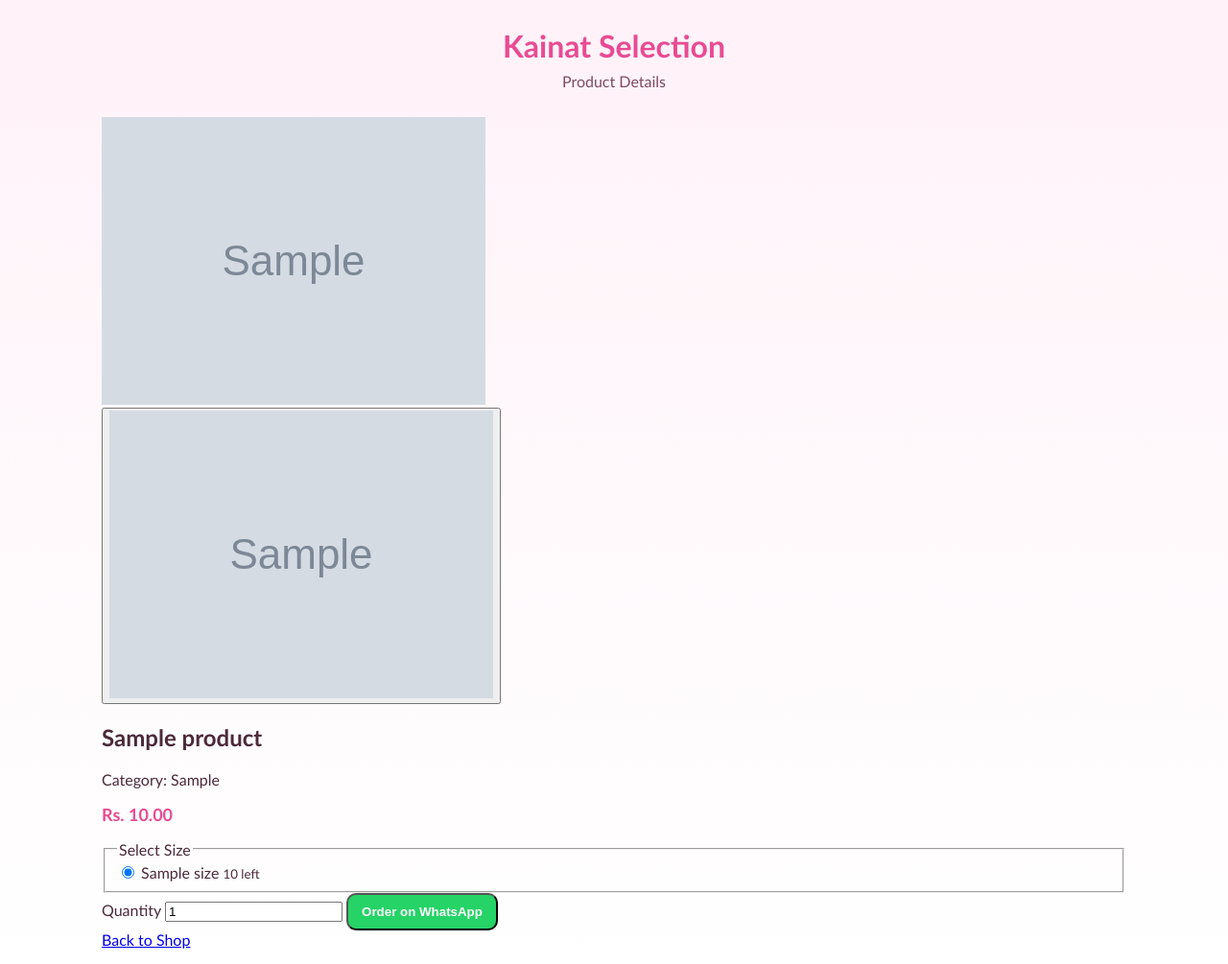
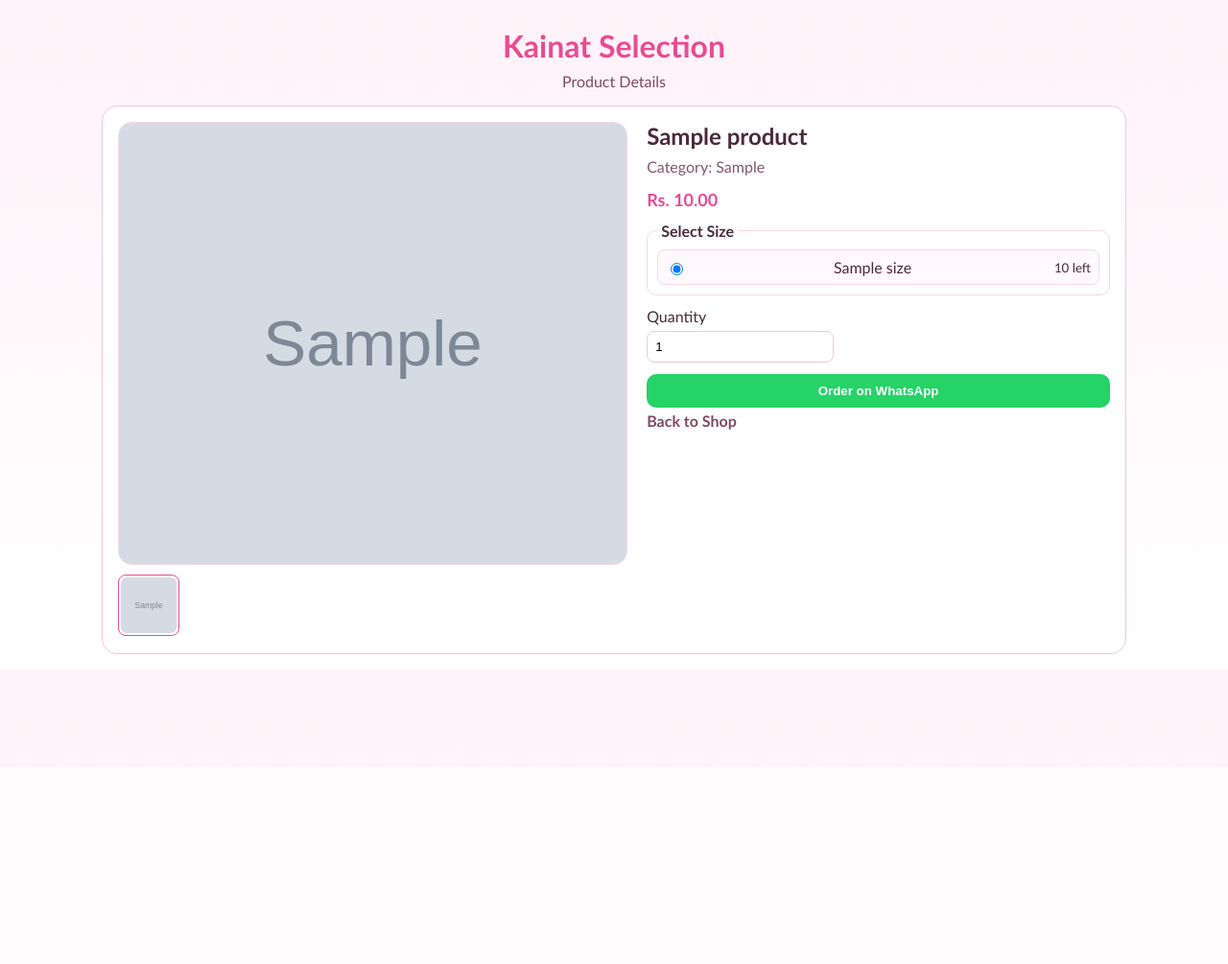
Before and after one commit to sarfrajae/kainat-selection, a Flask app: page /product/1 in a window 1280 px wide. Shown: the whole page at 96% size. After the commit the page ends 682 px from the top, so only its background shows below. Run offline with Flask 3, Linux system fonts and the light colour scheme; tables that the repository leaves empty hold one stand-in row (values such as "Sample post"); grey boxes marked "Sample" are stand-in pictures; some libraries are stand-ins or nearby versions.

Commit message:
Add files via upload

```diff
--- a/static/styles.css
+++ b/static/styles.css
@@ -302,8 +347,15 @@ td {
     font-size: 20px;
 }
 
+.shop-price-line {
+    margin: 0 0 12px;
+    display: flex;
+    gap: 8px;
+    align-items: center;
+    flex-wrap: wrap;
+}
+
 .shop-price {
-    margin: 0 0 12px;
     font-size: 18px;
     font-weight: 700;
     color: var(--pink-600);
@@ -317,6 +369,8 @@ td {
     font-weight: 700;
     padding: 10px 14px;
     border-radius: 10px;
+    border: none;
+    cursor: pointer;
 }
 
 .shop-empty {
@@ -327,7 +381,170 @@ td {
     text-align: center;
 }
 
+.detail-header {
+    padding-bottom: 0;
+}
+
+.product-detail-card {
+    background: var(--white);
+    border: 1px solid var(--border);
+    border-radius: 16px;
+    padding: 16px;
+    display: grid;
+    grid-template-columns: 1.1fr 1fr;
+    gap: 20px;
+}
+
+.main-image-wrap {
+    border: 1px solid #f7d9e7;
+    border-radius: 14px;
+    overflow: hidden;
+    position: relative;
+    touch-action: pan-y;
+}
+
+.gallery-image {
+    width: 100%;
+    height: 460px;
+    object-fit: cover;
+    display: none;
+}
+
+.gallery-image.active {
+    display: block;
+}
+
+.thumb-row {
+    margin-top: 10px;
+    display: flex;
+    gap: 8px;
+    overflow-x: auto;
+    padding-bottom: 2px;
+}
+
+.thumb-btn {
+    border: 1px solid #f2c7dd;
+    background: var(--white);
+    border-radius: 8px;
+    padding: 2px;
+    width: 64px;
+    height: 64px;
+    flex: 0 0 auto;
+    cursor: pointer;
+}
+
+.thumb-btn.active {
+    border-color: var(--pink-600);
+}
+
+.thumb-btn img {
+    width: 100%;
+    height: 100%;
+    object-fit: cover;
+    border-radius: 6px;
+}
+
+.info-column h2 {
+    margin: 0 0 8px;
+}
+
+.category-line {
+    margin: 0 0 14px;
+    color: #84556c;
+}
+
+.order-form {
+    margin-top: 10px;
+    display: grid;
+    gap: 12px;
+}
+
+.size-fieldset {
+    border: 1px solid #f6d8e6;
+    border-radius: 10px;
+    padding: 10px;
+    margin: 0;
+}
+
+.size-fieldset legend {
+    font-weight: 700;
+    padding: 0 4px;
+}
+
+.size-option {
+    display: flex;
+    align-items: center;
+    justify-content: space-between;
+    gap: 12px;
+    padding: 8px;
+    border: 1px solid #f6d8e6;
+    border-radius: 8px;
+    margin-bottom: 8px;
+    background: #fff8fc;
+}
+
+.size-option:last-child {
+    margin-bottom: 0;
+}
+
+.size-option.disabled {
+    opacity: 0.65;
+}
+
+.size-option input {
+    margin-right: 8px;
+}
+
+.qty-row {
+    display: grid;
+    gap: 6px;
+    max-width: 180px;
+}
+
+.qty-row input {
+    border: 1px solid var(--border);
+    border-radius: 8px;
+    padding: 8px;
+}
+
+.back-link {
+    display: inline-block;
+    margin-top: 4px;
+    color: #7f4a61;
+    text-decoration: none;
+    font-weight: 600;
+}
+
+@media (max-width: 900px) {
+    .product-detail-card {
+        grid-template-columns: 1fr;
+    }
+
+    .gallery-image {
+        height: 380px;
+    }
+}
+
 @media (max-width: 768px) {
+    .app-layout {
+        flex-direction: column;
+    }
+
+    .sidebar {
+        width: 100%;
+        border-right: 0;
+        border-bottom: 1px solid var(--border);
+    }
+
+    .sidebar nav {
+        flex-direction: row;
+        flex-wrap: wrap;
+    }
+
+    .cards {
+        grid-template-columns: 1fr;
+    }
+
     .shop-grid {
         grid-template-columns: 1fr;
         gap: 16px;
```
Also changed, not shown: other parts of static/styles.css (+76 -19 lines).
